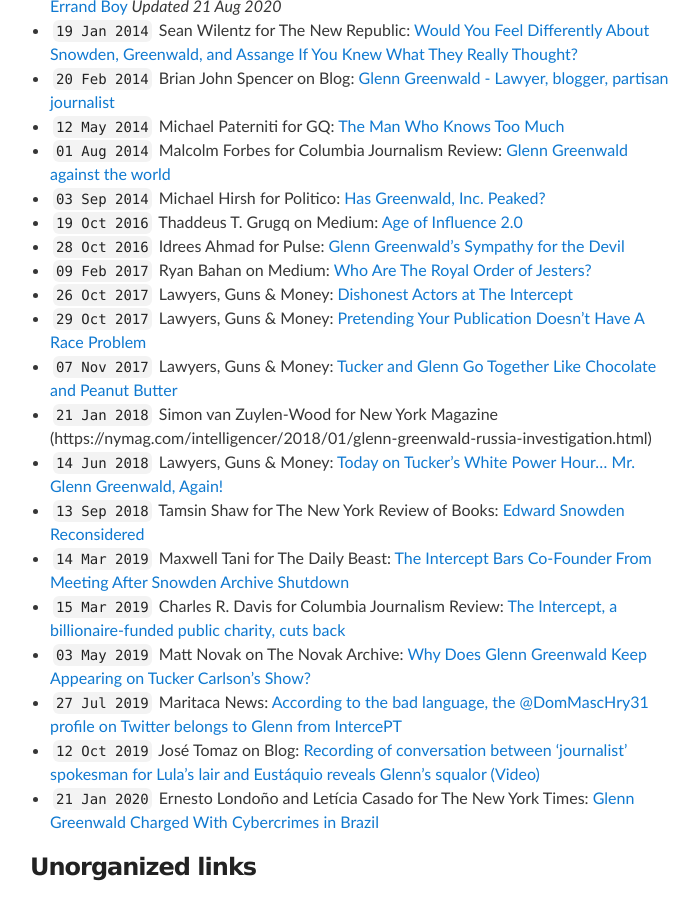
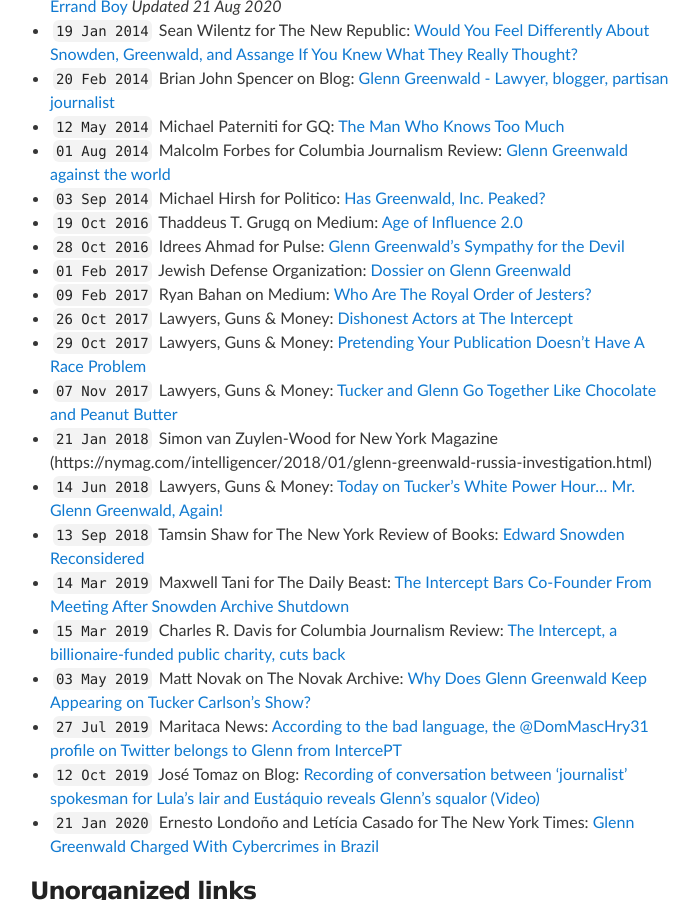
Before and after one commit to masternotions/masternotions.github.io, a Jekyll site: the page built from articles.md, in a window 1280 px wide and 900 px high, scrolled down 693 px. Shown: the whole window, without its empty margins (290-989 px from the left). Built offline with Jekyll 4.4.1, drawn with Linux system fonts in a browser that asks for light colours.

Commit message:
Update articles.md

```diff
--- a/articles.md
+++ b/articles.md
@@ -23,6 +23,7 @@ layout: default
 - ``03 Sep 2014`` Michael Hirsh for Politico: [Has Greenwald, Inc. Peaked?](https://www.politico.com/magazine/story/2014/09/glenn-greenwald-inc-peaked-110576)
 - ``19 Oct 2016`` Thaddeus T. Grugq on Medium: [Age of Influence 2.0](https://medium.com/@thegrugq/agent-of-influence-2-0-e1f20bed4aec)
 - ``28 Oct 2016`` Idrees Ahmad for Pulse: [Glenn Greenwald's Sympathy for the Devil](https://pulsemedia.org/2016/10/28/sympathy-for-the-devil-exorcising-greenwald-and-assad/)
+- ``01 Feb 2017`` Jewish Defense Organization: [Dossier on Glenn Greenwald](/docs/jewish-defense-organization-dossier.pdf)
 - ``09 Feb 2017`` Ryan Bahan on Medium: [Who Are The Royal Order of Jesters?](https://medium.com/@HeapingHelping/who-are-the-royal-order-of-jesters-55ffe6f6acea)
 - ``26 Oct 2017`` Lawyers, Guns & Money: [Dishonest Actors at The Intercept](https://www.lawyersgunsmoneyblog.com/2017/10/dishonest-actors-intercept)
 - ``29 Oct 2017`` Lawyers, Guns & Money: [Pretending Your Publication Doesn’t Have A Race Problem](https://www.lawyersgunsmoneyblog.com/2017/10/intercept-the-root-fight)
```
